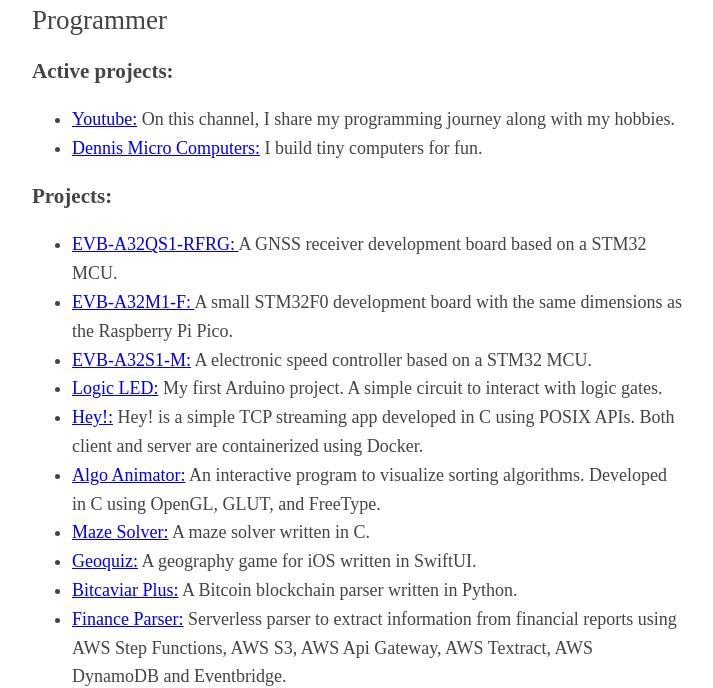
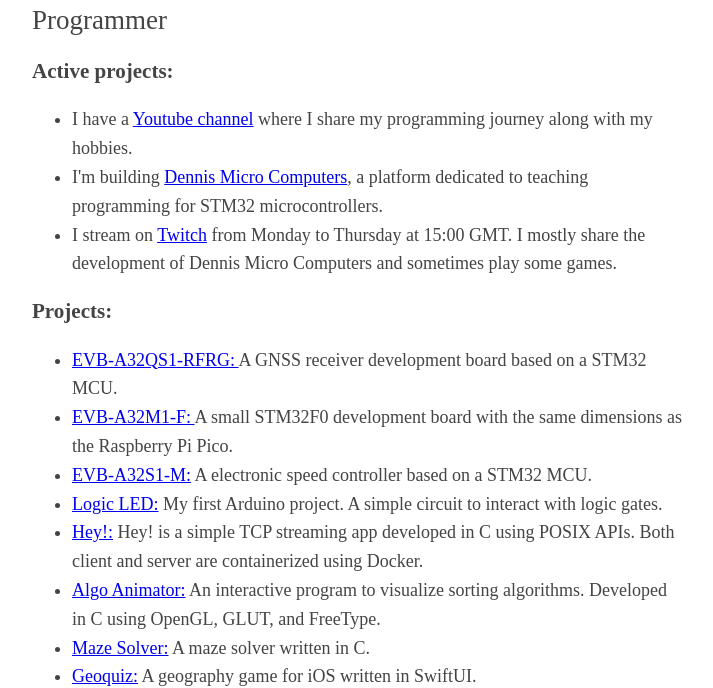
Before and after one commit to denniscmcom/website, a plain HTML site: page src/index.html in a window 1280 px wide. Shown: the part 103-791 px from the top of the page, without its empty margins (283-996 px from the left). Drawn offline with Linux system fonts and the light colour scheme.

Commit message:
Add Twitch to active projects

```diff
--- a/src/index.html
+++ b/src/index.html
@@ -14,11 +14,14 @@
         <h2>Programmer</h2>
         <h3>Active projects:</h3>
         <ul>
-            <li><a href="https://www.youtube.com/@denniscm6" target="_blank">Youtube:</a> On this channel, I
+            <li>I have a <a href="https://www.youtube.com/@denniscm6" target="_blank">Youtube channel</a> where I
                 share my programming journey along with my hobbies.</li>
-            <li><a href="https://github.com/dennis-micros" target="_blank">Dennis Micro Computers:</a> I build tiny
-                computers
-                for fun.</li>
+            <li>I'm building <a href="https://github.com/dennis-micros" target="_blank">Dennis Micro Computers</a>, a
+                platform dedicated to teaching programming for STM32 microcontrollers.</li>
+            <li>I stream on <a href="https://www.twitch.tv/denniscmartin" target="_blank">Twitch</a> from Monday to
+                Thursday at 15:00
+                GMT. I mostly share the development of Dennis Micro Computers and sometimes play some games.</a>
+            </li>
         </ul>
         <h3>Projects:</h3>
         <ul>
```
